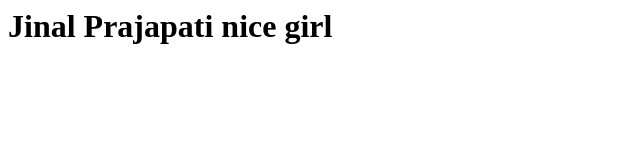
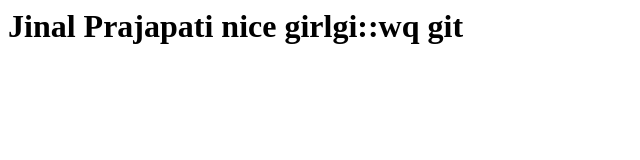
Before and after one commit to prajapatiamisha/amisha-new, a plain HTML site: page index.html in a window 1280 px wide. Shown: the whole page, without its empty margins (0-640 px from the left). Drawn offline with Linux system fonts and the light colour scheme.

Commit message:
Changes to be committed:

```diff
--- a/app.js
+++ b/app.js
@@ -0,0 +1 @@
+console.log('hi');
--- a/index.html
+++ b/index.html
@@ -6,7 +6,8 @@
 	</head>
 
 	<body>
-		<h1>Jinal Prajapati nice girl</h1>
+		<h1>Jinal Prajapati nice girlgi::wq
+		git</h1>
 	</body>
 
 </html>
```
